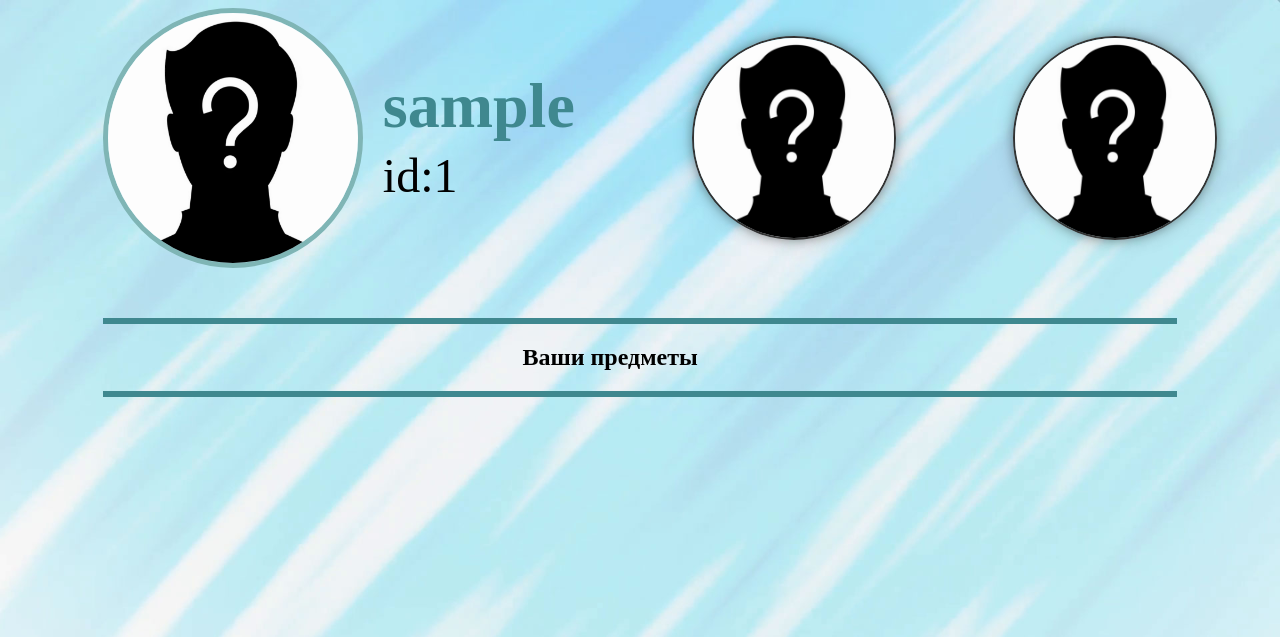
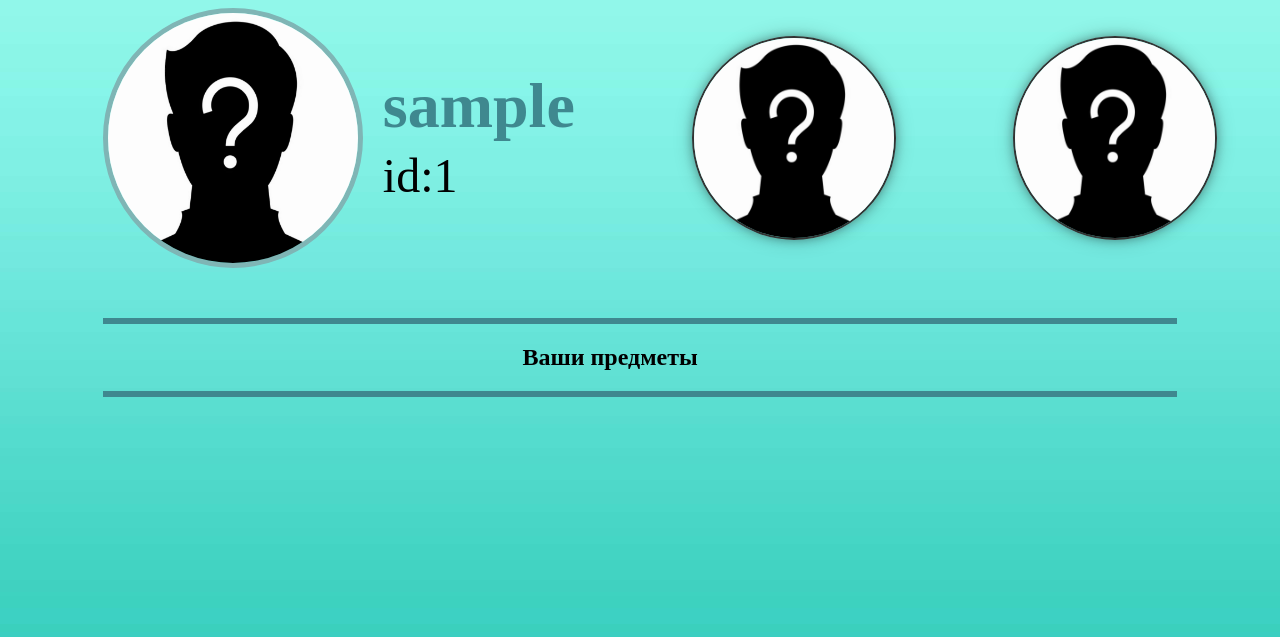
Before and after one commit to Lisa3483/website, a Flask app: template templates/profil.html in a window 1280 px wide. Shown: the top 637 px of the page. Run offline with Flask 3, Linux system fonts and the light colour scheme; the template is opened without the code that fills it: most values are stand-ins (such as "Sample title", 1, 10 or a date in 2020).

Commit message:
изменён фон

```diff
--- a/static/css/style.css
+++ b/static/css/style.css
@@ -12,7 +12,7 @@
     object-fit: cover;
 }
 body{
-    background-image:url('image/fon.jpg');
+    background-image:url('image/f.jpg');
     background-size:cover;
 }
 .profil-info{
```
Also changed, not shown: static/css/image/f.jpg (added), static/css/image/fon.jpg (deleted).
